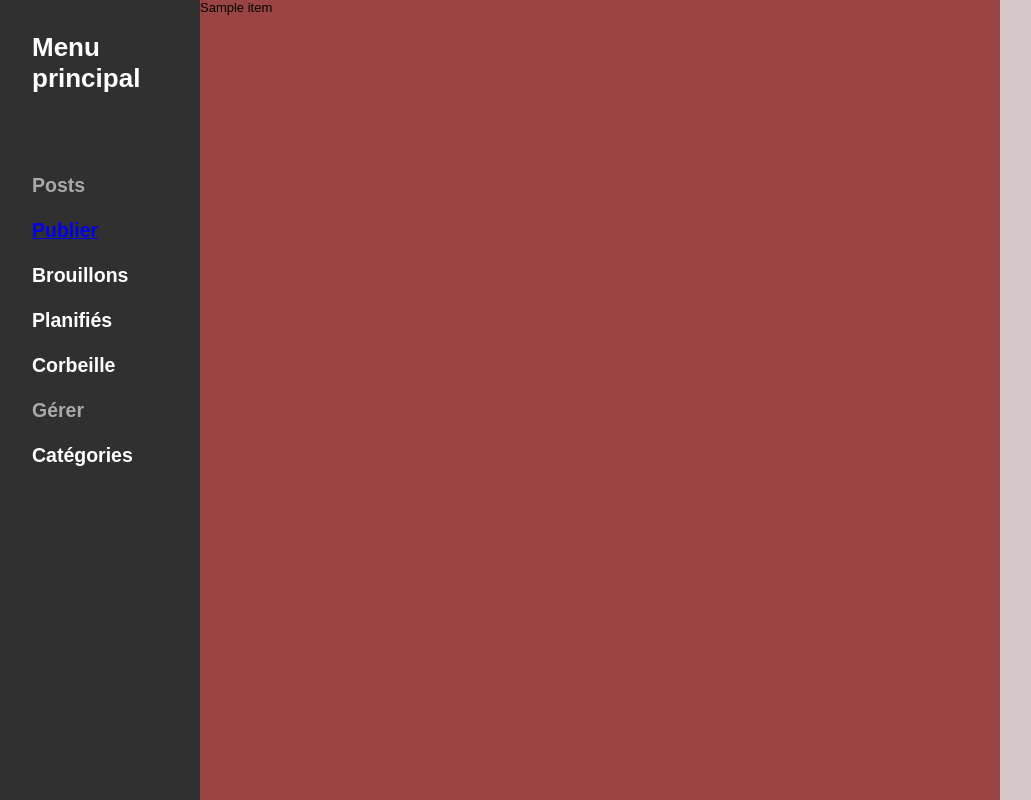
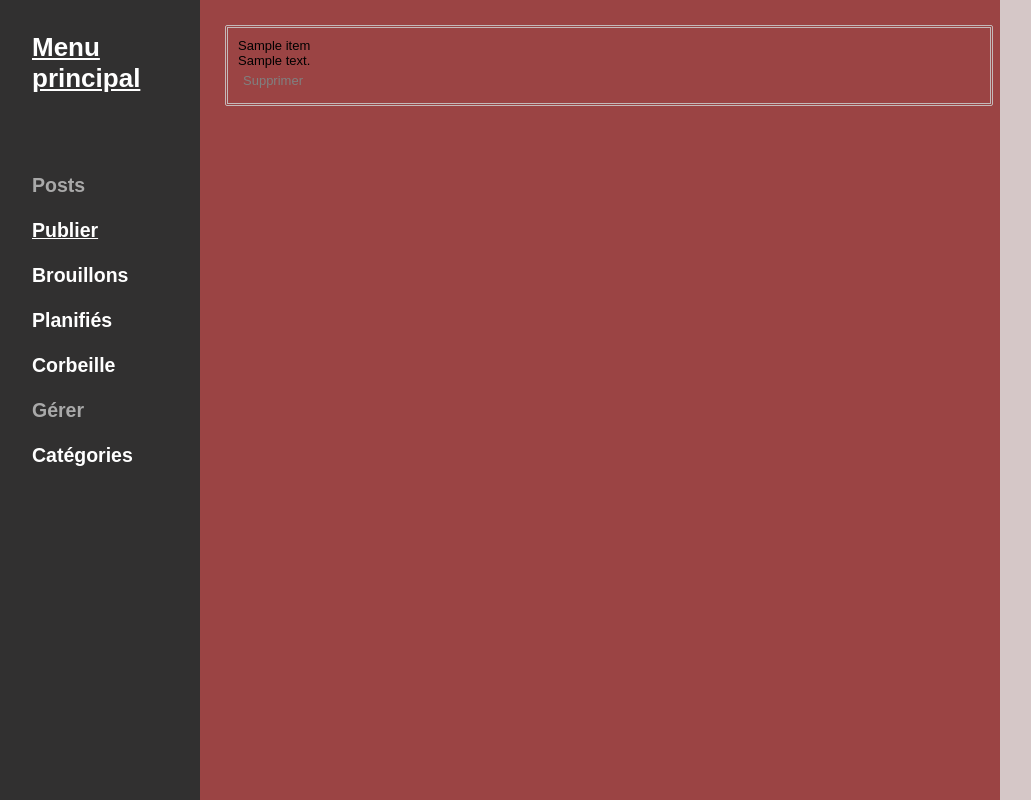
Before and after one commit to Angelique59212/page_admin_twig, a PHP site: template templates/home/home.html.twig in a window 1280 px wide. Shown: the whole page, without its empty margins (0-1031 px from the left). Run offline with PHP 8.4, Linux system fonts and the light colour scheme; the template is opened without the code that fills it: most values are stand-ins (such as "Sample title", 1, 10 or a date in 2020); style sheets or scripts are compiled from the project's sources; some libraries are stand-ins or nearby versions.

Commit message:
==> remove article

```diff
--- a/assets/css/article.scss
+++ b/assets/css/article.scss
@@ -1,8 +1,18 @@
+@use "./modules/vars";
+
+* {
+  @extend .reset;
+}
+
 body {
   width:100%;
   background-color: #d5c7c7;
   display: flex;
 
+}
+
+.title {
+  color: white;
 }
 
 form {
@@ -11,4 +21,13 @@ form {
   justify-content: center;
   align-items: center;
   margin: 0 auto;
+
+  label {
+    margin: vars.$margin;
+  }
+
+  input {
+    padding: 0.2rem;
+    margin: vars.$margin;
+  }
 }
--- /dev/null
+++ b/assets/css/modules/_vars.scss
@@ -0,0 +1,8 @@
+.reset {
+  margin: 0;
+  padding: 0;
+  box-sizing: border-box;
+}
+
+$margin : 0.5rem;
+$padding : 1rem;
--- a/assets/css/style.scss
+++ b/assets/css/style.scss
@@ -1,7 +1,7 @@
+@use "./modules/vars";
+
 * {
-    margin: 0;
-    padding: 0;
-    box-sizing: border-box;
+    @extend .reset;
 }
 
 html {
@@ -24,11 +24,12 @@ body {
     color: white;
     background-color: #313030;
     width: 20rem;
-    padding: 1rem;
+    padding: vars.$padding;
 
     h1, h2 {
         margin: 2.2rem;
     }
+
 
     #subtitle{
         margin-top: 8rem;
@@ -40,6 +41,29 @@ body {
 }
 
 .article {
+    //display: flex;
+    //flex-wrap: wrap;
+    //justify-content: center;
+    //flex-direction: column;
     background-color: #9b4444;
     width: 80rem;
 }
+
+#content-article {
+    display: flex;
+    flex-wrap: wrap;
+    justify-content: center;
+    flex-direction: column;
+    width: 60vw;
+    border: 3px double #c4b9b9;
+    border-radius: 0.2rem;
+    margin: 2.5rem;
+    padding: vars.$padding;
+
+    #delete {
+        margin: vars.$margin;
+        text-decoration: none;
+        color: gray;
+    }
+
+}
--- a/templates/article/article.html.twig
+++ b/templates/article/article.html.twig
@@ -5,7 +5,7 @@
 {% block body %}
     {% block sidebar %}
         <div class="sidebar">
-            <h1 id="title">Menu principal</h1>
+            <a class="title" href="/index.php?c=home&a=home"><h1>Menu principal</h1></a>
             <div id="subtitle">
                 <h2 class="posts">Posts</h2>
                 <a href="/index.php?c=article&a=pageArticle"><h2>Publier</h2></a>
@@ -27,7 +27,7 @@
 
 
         <label class="editor" for="content">Contenu:</label>
-        <textarea name="content" id="content"></textarea>
+        <textarea name="content" id="content" cols="40" rows="20"></textarea>
 
 
         <input id="btn-addArticle" type="submit" name="save" value="Enregistrer" class="btn btn-secondary">
--- a/templates/home/home.html.twig
+++ b/templates/home/home.html.twig
@@ -6,10 +6,10 @@
     <div class="container">
         {% block sidebar %}
             <div class="sidebar">
-                <h1 id="title">Menu principal</h1>
+                <a class="title" href="/index.php?c=home&a=home"><h1>Menu principal</h1></a>
                 <div id="subtitle">
                     <h2 class="posts">Posts</h2>
-                    <a href="/index.php?c=article&a=pageArticle"><h2>Publier</h2></a>
+                    <a class="title" href="/index.php?c=article&a=pageArticle"><h2>Publier</h2></a>
                     <h2>Brouillons</h2>
                     <h2>Planifiés</h2>
                     <h2>Corbeille</h2>
@@ -25,9 +25,11 @@
             <div class="article">
                 {% if items is defined %}
                     {% for item in items %}
-                        <div>
-                            <p>{{ item.title }}</p>
-                            <p><{{ item.content }}/p>
+                        <div id="content-article">
+                            <p>{{ item.title }} </p>
+                            <p>{{ item.content }}</p>
+                            <a id="delete" href="index.php?c=article&a=delete-article&id={{ item.id }}">Supprimer</a>
+
                         </div>
                     {% endfor %}
                 {% endif %}
```
Also changed, not shown: src/Controller/ArticleController.php (+10 -0 lines), 2 other files.
